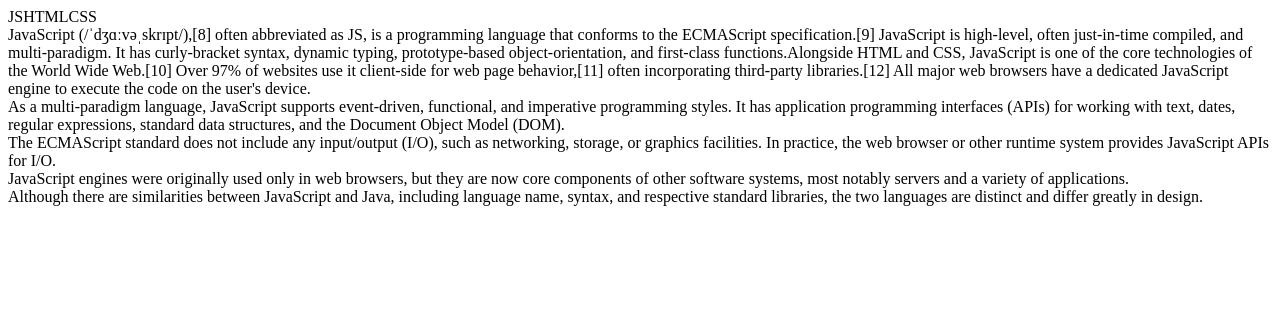
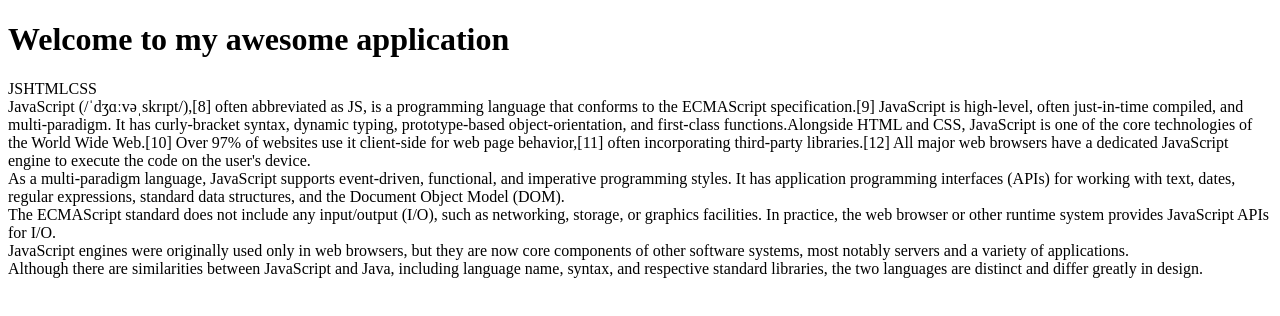
Before and after one commit to sergeyschegolev-git/my_awesome_application, a website built with webpack: page src/index.html in a window 1280 px wide. Built offline with nearby package versions, Linux system fonts and the light colour scheme.

Commit message:
Add greetings

```diff
--- a/src/index.html
+++ b/src/index.html
@@ -8,6 +8,7 @@
     <title>Document</title>
 </head>
 <body>
+    <h1>Welcome to my awesome application</h1>
     <div id="app"></div>
 </body>
 </html>
```
